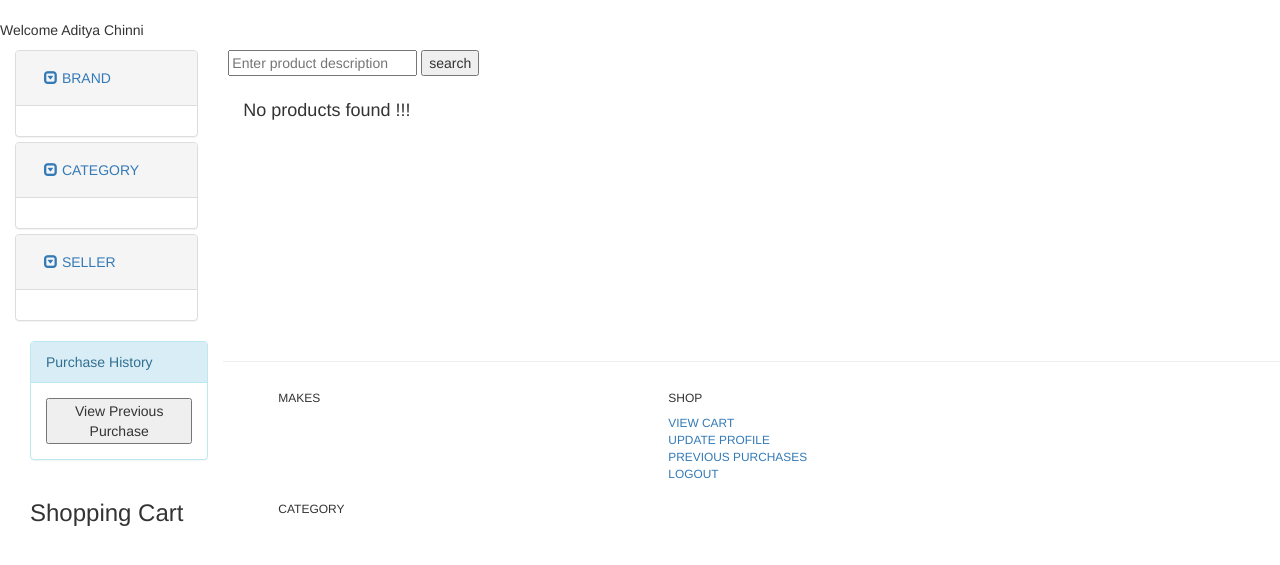
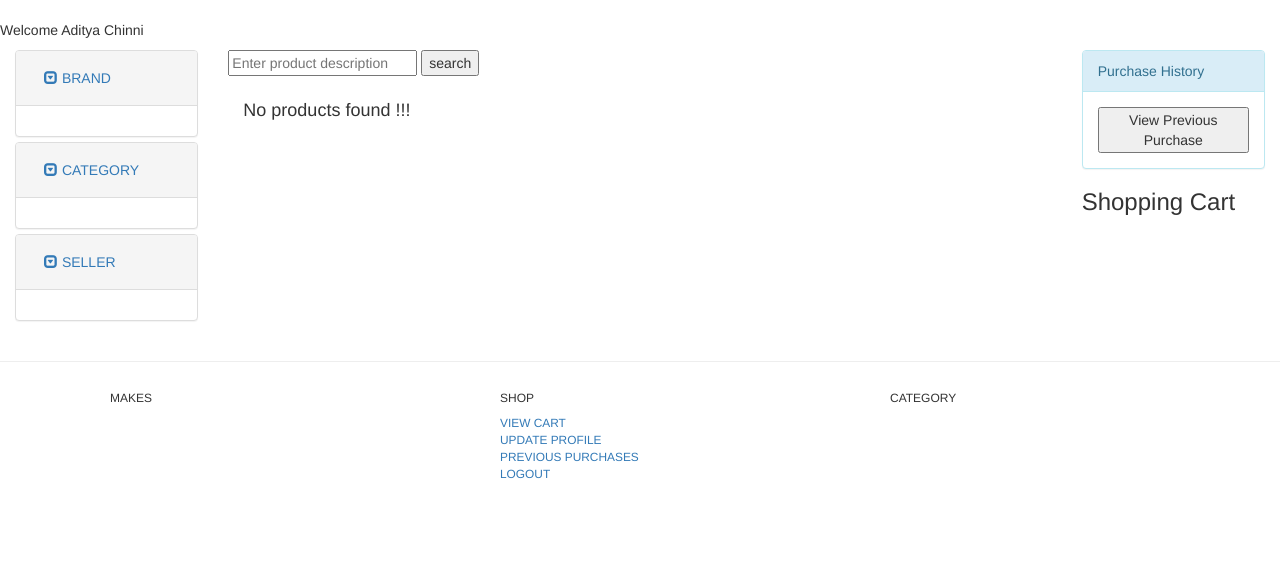
Before and after one commit to achinni/631_Ecomm_Project, a PHP site: page /productHome.php in a window 1280 px wide. Shown: the part 52-617 px from the top of the page. Run offline with PHP 8.4, Linux system fonts and the light colour scheme; a user stored in the database is signed in; data comes from the database, SQL or seed files in the repository; data that the repository does not hold is empty; some libraries are stand-ins or nearby versions.

Commit message:
product home layout

```diff
--- a/mainContent.php
+++ b/mainContent.php
@@ -106,6 +106,4 @@ include 'connection.php';
 			}
 		}
 		?>
-		</div>
-
 <!-- body ends -->
--- a/productHome.php
+++ b/productHome.php
@@ -38,7 +38,7 @@
 		<div class='col-md-2'><?php include "rightSidebar.php" ?></div>
 	</div>
 <!-- footer -->
-	<div class = 'row'><?php include "footer.php" ?></div>
+	<div class='row'><?php include "footer.php" ?></div>
 </div>
 </body>
 </html>
--- a/rightSidebar.php
+++ b/rightSidebar.php
@@ -1,16 +1,25 @@
 <!-- RIGHT SIDEBAR -->
-<div class='row'>
-	<div class='col-md-12'>
+<!-- <div class='row'> -->
+	<!-- <div class='col-md-12'> -->
 		<div class="panel panel-info">
 			<div class="panel-heading">Purchase History</div>
 			<div class="panel-body">
 				<button> View Previous Purchase </button>
 			</div>
 		</div>
-	</div>
+	<!-- </div> -->
+<!--
 </div>
 <div class='row'>
+ -->
+<!--
 	<div class='col-md-12'>
+ -->
 		<h3> Shopping Cart </h3>
+<!--
+	</div>
+ -->
+<!--
 </div>
+ -->
 <!-- sidebar ends -->
```
Lines whose indentation alone changed are shown as unchanged.
